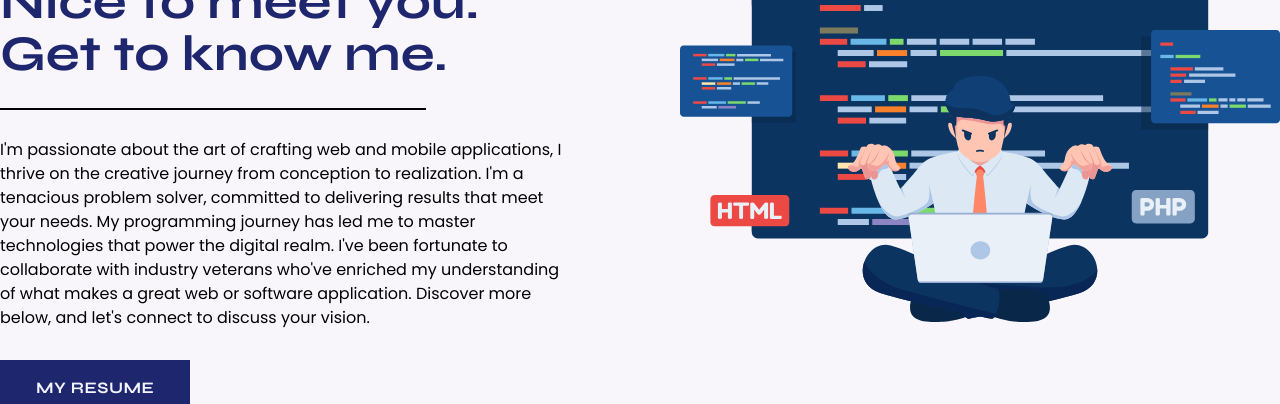
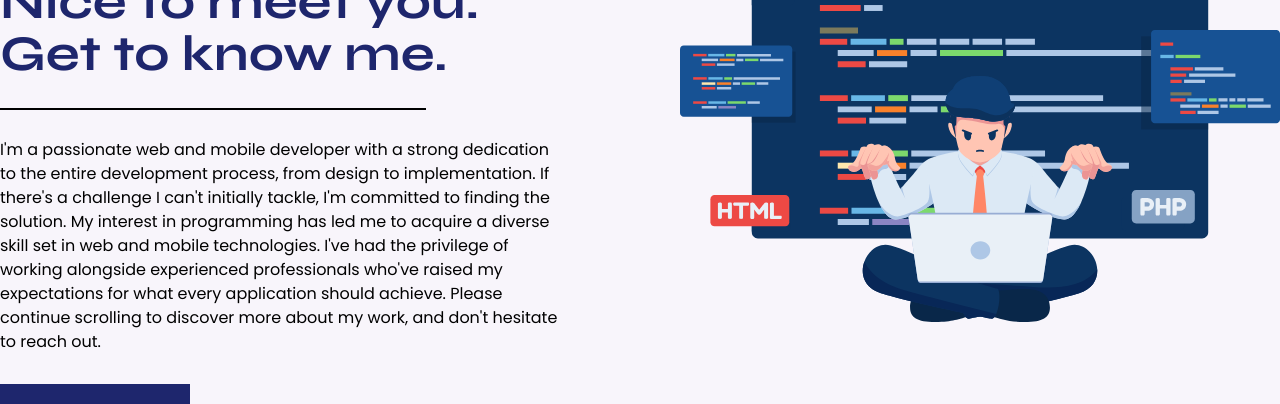
Before and after one commit to Kolabalogun/Portfolio, a React (Vite) app: page / in a window 1280 px wide. Shown: the part 1020-1424 px from the top of the page. Built offline with nearby package versions, Linux system fonts and the light colour scheme; no server answers; the database is empty.

Commit message:
Update text.ts

```diff
--- a/src/constants/text.ts
+++ b/src/constants/text.ts
@@ -3,7 +3,7 @@
 const ABOUT = {
   HEADING: "Hi, Ibrahim Again! Nice to meet you. Get to know me.",
   CAPTION:
-    "I'm passionate about the art of crafting web and mobile applications, I thrive on the creative journey from conception to realization. I'm a tenacious problem solver, committed to delivering results that meet your needs. My programming journey has led me to master technologies that power the digital realm. I've been fortunate to collaborate with industry veterans who've enriched my understanding of what makes a great web or software application. Discover more below, and let's connect to discuss your vision.",
+    "I'm a passionate web and mobile developer with a strong dedication to the entire development process, from design to implementation. If there's a challenge I can't initially tackle, I'm committed to finding the solution. My interest in programming has led me to acquire a diverse skill set in web and mobile technologies. I've had the privilege of working alongside experienced professionals who've raised my expectations for what every application should achieve. Please continue scrolling to discover more about my work, and don't hesitate to reach out.",
 };
 
 Object.freeze(ABOUT);
```
